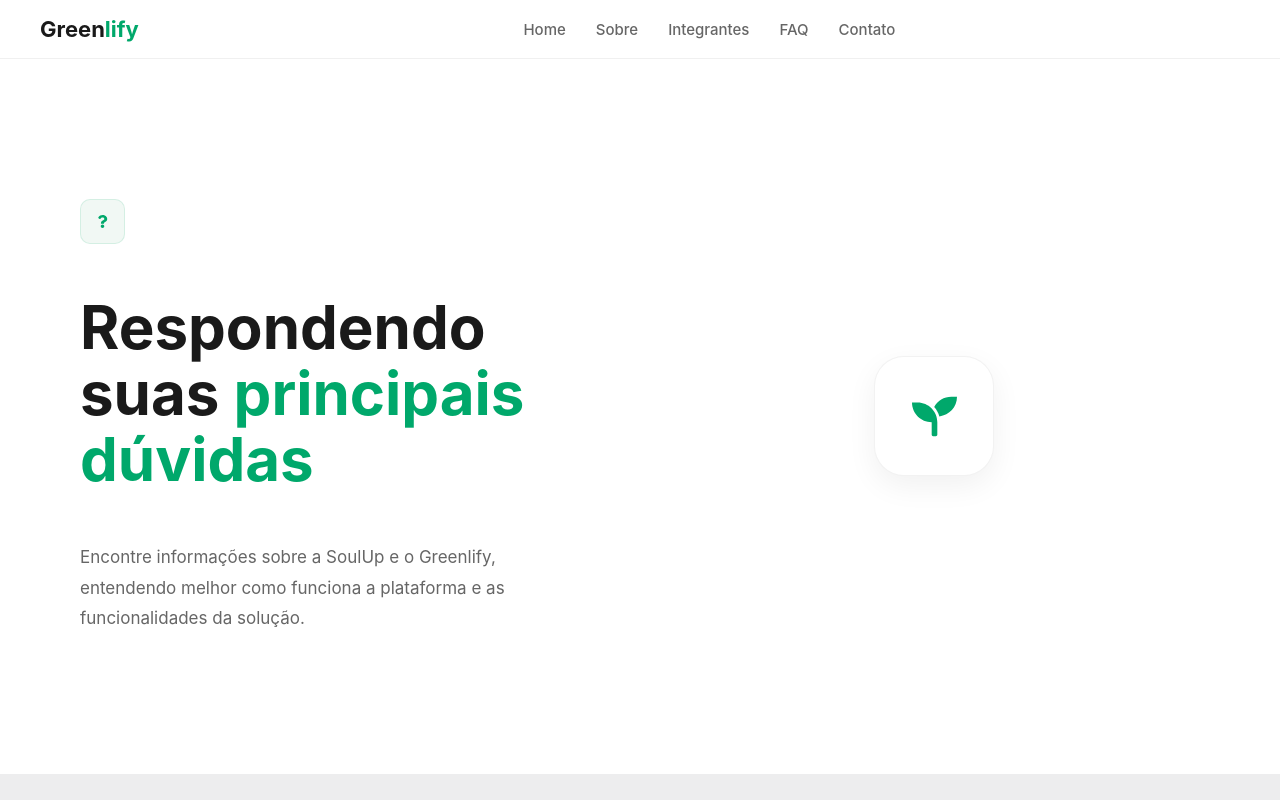
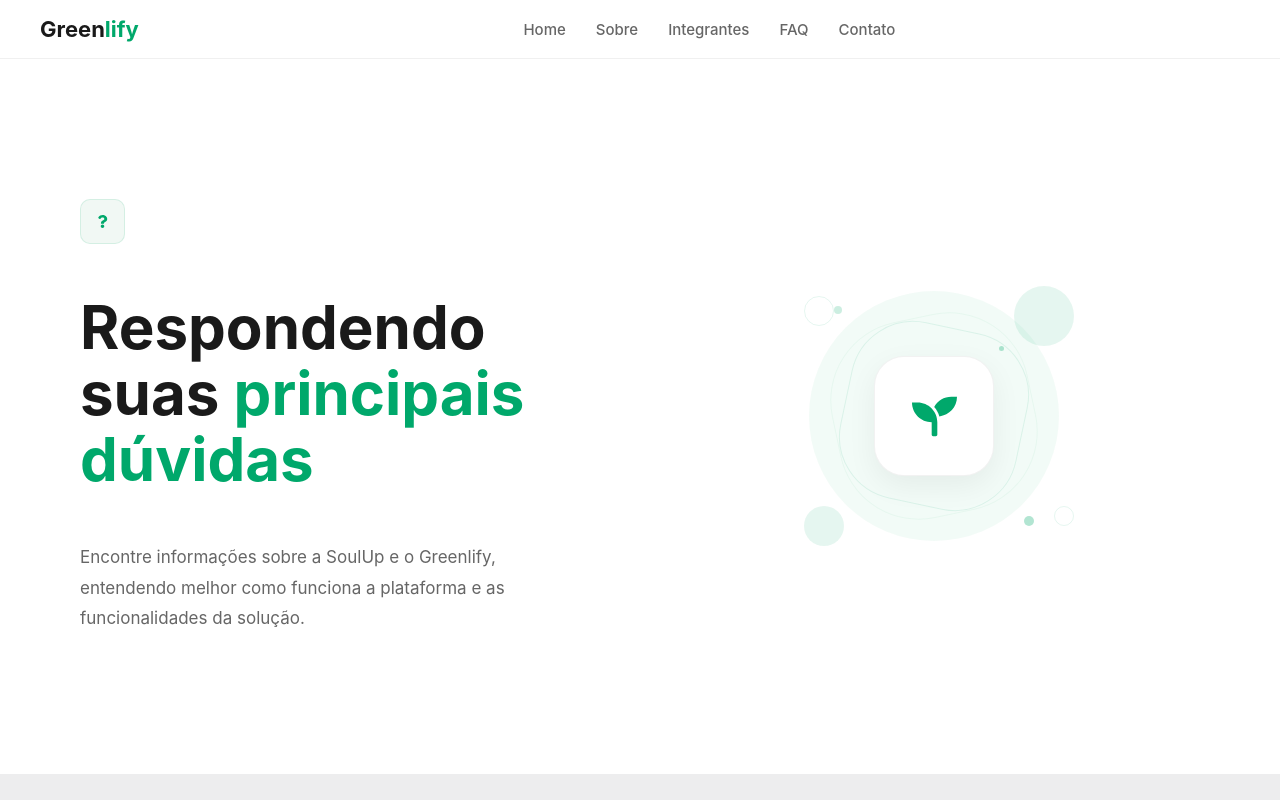
Before and after one commit to milasnt/greenlify-front, a React (Vite) app: page /faq in a window 1280 px wide. Shown: the top 800 px of the page. Built offline with nearby package versions, Linux system fonts and the light colour scheme.

Commit message:
fix: ajustando design dos heros internos

```diff
--- a/src/components/Hero/index.tsx
+++ b/src/components/Hero/index.tsx
@@ -17,74 +17,55 @@ export default function Hero({
     text,
     variant = "internal",
 }: HeroProps) {
-
     const isHome = variant === "home";
 
     return (
         <section className="relative w-full overflow-hidden bg-bg">
-        <div className={`"x-auto flex max-w-[140rem] items-stretch justify-between gap-24 px-16
-            ${isHome ? "py-40" : "py-32"}
-        `}
-        >
-        <div className={`flex max-w-240 flex-col items-start gap-20
-            ${isHome ? "justify-between" : ""}
-        `}
-        >
-
+            <div className={`mx-auto flex max-w-[140rem] items-stretch justify-between gap-24 px-16 ${isHome ? "py-40" : "py-32"}`}>
+                <div className="flex max-w-240 flex-col items-start gap-20">
                     {badge && (
-            <div
-              className="
-                flex items-center gap-[0.8rem]
-                rounded-2xl
-                border border-[rgba(0,168,107,0.12)]
-                bg-green-ultra-light
-                px-6 py-6
-                text-[1.3rem] font-semibold
-                text-green-primary
-              "
-            >
+                        <div className="flex items-center gap-2 rounded-2xl border border-[rgba(0,168,107,0.12)] bg-green-ultra-light px-6 py-6 text-[1.3rem] font-semibold text-green-primary">
                             {badge}
                         </div>
                     )}
 
-        <div className="flex flex-col gap-20">
-            <h1
-                className="
-                    wrap-break-word
-                    text-[6rem]
-                    font-bold
-                    leading-[1.1]
-                  text-text-main
-              "
-            >
+                    <div className="flex flex-col gap-20 max-[992px]:items-center">
+                        <h1 className="wrap-break-word text-[6rem] font-bold leading-[1.1] text-text-main">
                             {title}
                         </h1>
 
                         {text && (
-            <p
-                className="
-                    max-w-3xl
-                    text-[1.7rem]
-                    leading-[1.8]
-                  text-text-secondary
-                "
-            >
+                            <p className="max-w-3xl text-[1.7rem] leading-[1.8] text-text-secondary">
                                 {text}
                             </p>
                         )}
                     </div>
+
                     {children}
                 </div>
 
                 {visual && (
-            <div
-                className="
-                    flex w-full max-w-4xl
-                    items-center justify-center
-                    max-[992px]:max-w-280
-                "
-            >
+                    <div className="flex w-full max-w-4xl items-center justify-center">
+                        {isHome ? (
+                            visual
+                        ) : (
+                            <div className="relative flex h-120 w-120 items-center justify-center">
+                                <div className="absolute h-100 w-100 rounded-full bg-green-primary/5" />
+                                <div className="absolute right-4 top-8 h-24 w-24 rounded-full bg-green-primary/10" />
+                                <div className="absolute bottom-8 left-8 h-16 w-16 rounded-full bg-green-primary/10" />
+                                <div className="absolute right-20 bottom-16 h-4 w-4 rounded-full bg-green-primary/30" />
+                                <div className="absolute left-20 top-16 h-3 w-3 rounded-full bg-green-primary/20" />
+                                <div className="absolute right-32 top-32 h-2 w-2 rounded-full bg-green-primary/30" />
+                                <div className="absolute h-72 w-72 rotate-12 rounded-[35%] border border-green-primary/10" />
+                                <div className="absolute h-80 w-80 -rotate-12 rounded-[40%] border border-green-primary/5" />
+                                <div className="absolute left-8 top-12 h-12 w-12 rounded-full border border-green-primary/10" />
+                                <div className="absolute bottom-16 right-4 h-8 w-8 rounded-full border border-green-primary/10" />
+
+                                <div className="relative z-10">
                                     {visual}
+                                </div>
+                            </div>
+                        )}
                     </div>
                 )}
             </div>
```
Lines whose indentation alone changed are shown as unchanged.
